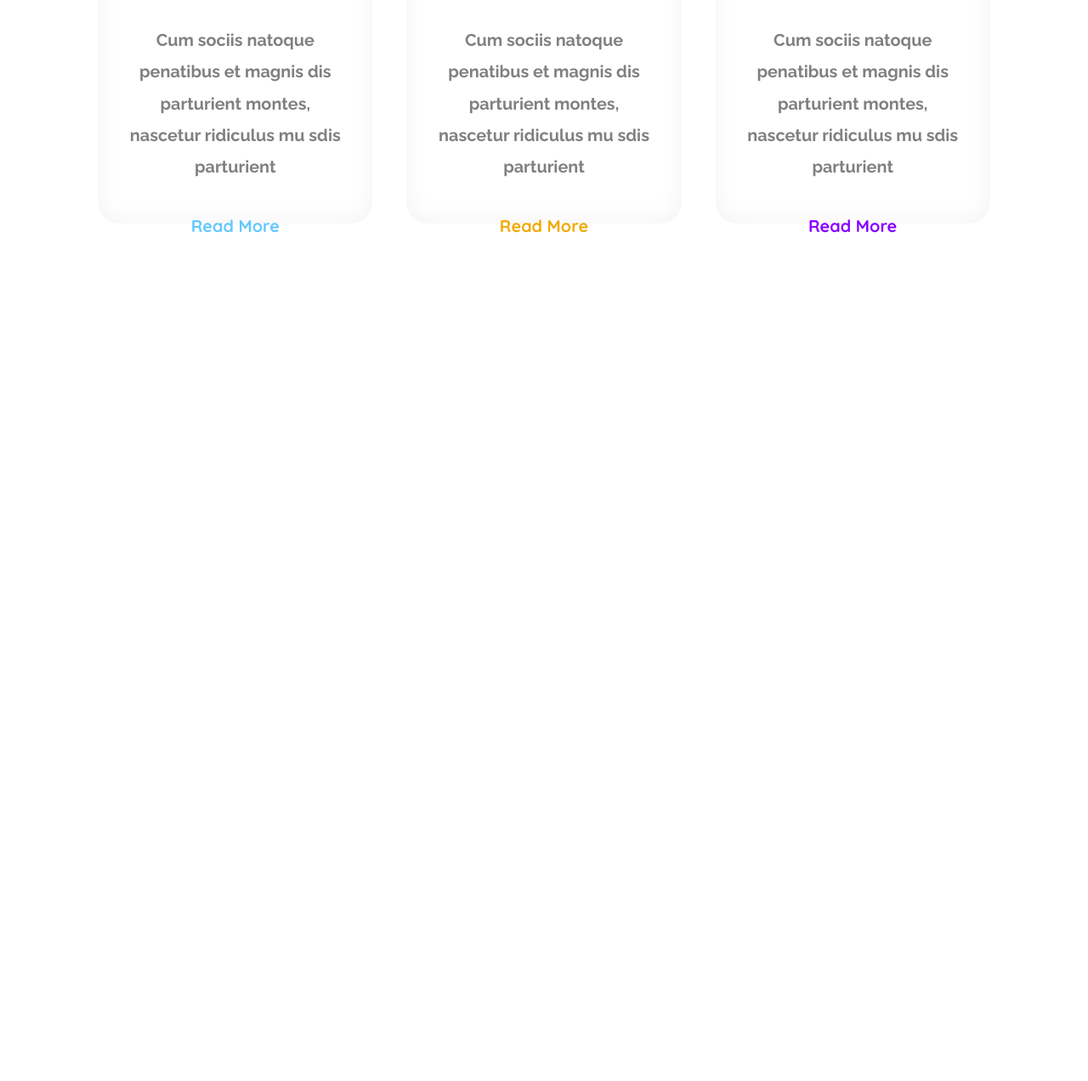
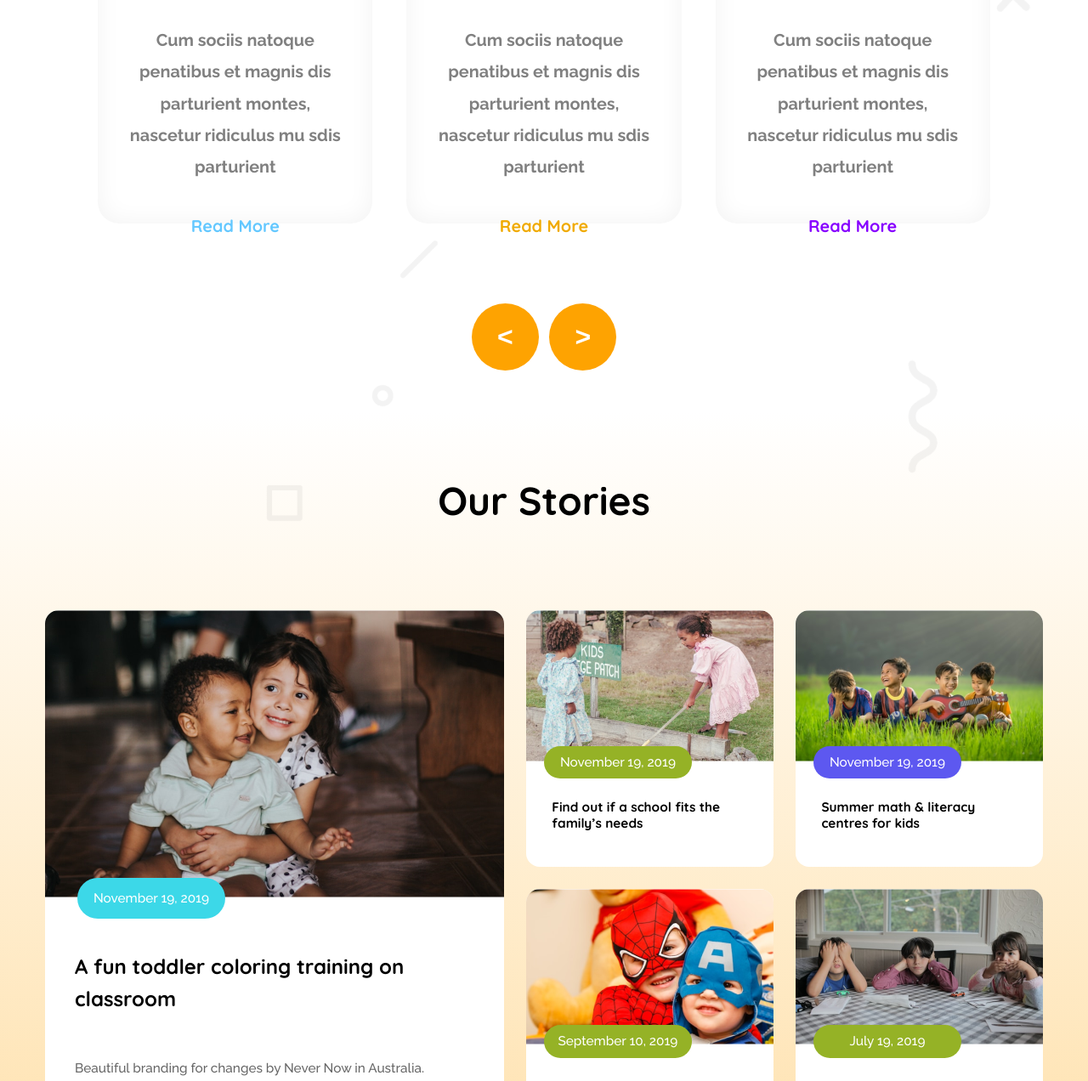
Before and after one commit to Akhlakur07/Kids-Education-CSS, a plain HTML site: page index.html in a window 1280 px wide. Shown: the part 1528-2800 px from the top of the page at 85% size. Before the commit the page ends 1806 px from the top, so only its background shows below. Drawn offline with Linux system fonts and the light colour scheme.

Commit message:
story section added

```diff
--- a/index.html
+++ b/index.html
@@ -71,6 +71,48 @@
                 </div>
             </div>
         </section>
+
+        <section class="arrow">
+            <button class="arrow-cont"><</button>
+            <button class="arrow-cont">></button>
+        </section>
+
+        <section class="story">
+            <h1>Our Stories</h1>
+            <div class="story-content">
+                <div class="story1">
+                    <img src="assets/story-1.png" alt="">
+                    <button class="date1">November 19, 2019</button>
+                    <h3>A fun toddler coloring training on classroom</h3>
+                    <p>Beautiful branding for changes by Never Now in Australia. changes is a platform for open
+                        discussion
+                        in an inclusive and
+                        collaborative environment, providing the...</p>
+                </div>
+                <div class="story-rest">
+                    <div class="story-r">
+                        <img src="assets/story-2.png" alt="">
+                        <button class="date_r">November 19, 2019</button>
+                        <h4>Find out if a school fits the family’s needs</h3>
+                    </div>
+                    <div class="story-r">
+                        <img src="assets/story-3.png" alt="">
+                        <button id="date2" class="date_r">November 19, 2019</button>
+                        <h4>Summer math & literacy centres for kids</h3>
+                    </div>
+                    <div class="story-r">
+                        <img src="assets/story-4.png" alt="">
+                        <button class="date_r">September 10, 2019</button>
+                        <h4>Classroom management techniques for new tutors</h3>
+                    </div>
+                    <div class="story-r">
+                        <img src="assets/story-5.png" alt="">
+                        <button class="date_r">July 19, 2019</button>
+                        <h4>Conversation rhymes improve kids listening</h3>
+                    </div>
+                </div>
+            </div>
+        </section>
     </main>
 
     <footer></footer>
--- a/styles/style.css
+++ b/styles/style.css
@@ -9,14 +9,18 @@
 }
 
 #background {
-    background-image: url(/assets/bg.png);
-    background-size: cover;
+    background-image: url(/assets/bg.png),
+        linear-gradient(0.00deg, rgba(254, 163, 1, 0.3), rgba(255, 255, 255, 0.3) 30%);
+    /* background-size: cover;
     background-repeat: no-repeat;
-    height: 100vh;
+    height: 100vh; */
 }
+
+
 
 body {
     margin: 0;
+    padding: 0;
 }
 
 header,
@@ -214,6 +218,137 @@ main {
     color: rgb(135, 0, 255);
 }
 
+.arrow {
+    text-align: center;
+    margin-top: 90px;
+}
+
+.arrow-cont {
+    width: 4.95rem;
+    height: 4.95rem;
+    border-radius: 2.475rem;
+    background: rgb(254, 163, 1);
+    border: none;
+    font-size: 2rem;
+    font-weight: 900;
+    color: rgb(255, 255, 255);
+    margin: 4px;
+}
+
+.story h1 {
+    text-align: center;
+    font-size: 46px;
+    font-weight: 700;
+    margin-bottom: 100px;
+    margin-top: 120px;
+}
+
+.story-content {
+    display: flex;
+    gap: 1.65rem;
+    justify-content: center;
+}
+
+.story1 {
+    width: 540.27px;
+    height: 630.52px;
+    background: white;
+    border-radius: 16px;
+    position: relative;
+}
+
+.story1 img {
+    border-top-left-radius: 16px;
+    border-top-right-radius: 16px;
+}
+
+.story1 h3 {
+    margin: 35px;
+    color: rgb(0, 0, 0);
+    font-size: 24px;
+    font-weight: 700;
+    line-height: 38.35px;
+    margin-top: 58px;
+}
+
+.date1 {
+    position: absolute;
+    top: 50%;
+    left: 7%;
+    border-radius: 47.93px;
+    background: rgb(60, 216, 232);
+    width: 174.51px;
+    height: 47.93px;
+    border: none;
+    color: rgb(255, 255, 255);
+    font-family: Raleway;
+    font-size: 15.34px;
+    font-weight: 500;
+}
+
+.story1 p {
+    margin: 35px;
+    color: rgb(102, 102, 102);
+    font-family: Raleway;
+    font-size: 15.34px;
+    font-weight: 500;
+    line-height: 28.76px;
+    margin-top: 48px;
+}
+
+.story-rest {
+    display: grid;
+    grid-template-columns: repeat(2, 1fr);
+    gap: 1.65rem;
+}
+
+.story-r {
+    width: 290.69px;
+    height: 301.61px;
+    background: white;
+    position: relative;
+}
+
+.story-r h4 {
+    font-size: 15.34px;
+    font-weight: 700;
+    margin: 30px;
+    margin-top: 40px;
+}
+
+.date_r {
+    position: absolute;
+    top: 53%;
+    left: 7%;
+    border-radius: 47.93px;
+    background: rgb(149, 178, 38);
+    width: 174.51px;
+    height: 38.35px;
+    border: none;
+    color: rgb(255, 255, 255);
+    font-family: Raleway;
+    font-size: 15.34px;
+    font-weight: 500;
+}
+
+#date2 {
+    background: rgb(93, 88, 240);
+    ;
+}
+
+.story-r {
+    width: 290.69px;
+    height: 301.61px;
+    background: white;
+    border-radius: 16px;
+    position: relative;
+}
+
+.story-r img {
+    border-top-left-radius: 16px;
+    border-top-right-radius: 16px;
+}
+
 
 
 @media screen and (max-width: 36rem) {
@@ -304,7 +439,7 @@ main {
         font-size: 2.2rem;
         font-weight: 800;
         margin-bottom: 5rem;
-        margin-top: 5rem ;
+        margin-top: 5rem;
     }
 
     .curriculum-cards {
@@ -337,4 +472,46 @@ main {
         font-size: 1.1rem;
         font-weight: 900;
     }
+
+    .arrow {
+        display: none;
+    }
+
+    .story-content {
+        display: block;
+
+    }
+
+    .story1 {
+        display: none;
+    }
+
+    .story-rest {
+        grid-template-columns: repeat(2, 1fr);
+        gap: 6px;
+    }
+
+    .story-r {
+        width: 173.09px;
+        height: 179.59px;
+        border-radius: 9.53px;
+    }
+
+    .story-r img {
+        border-top-left-radius: 9.53px;
+        border-top-right-radius: 9.53px;
+        width: 100%;
+    }
+
+    .date_r {
+        width: 103.91px;
+        height: 22.83px;
+        font-size: 9.13px;
+    }
+
+    .story-r h4 {
+        font-size: 9.13px;
+        margin-top: 20px;
+        margin-left: 20px;
+    }
 }
```
